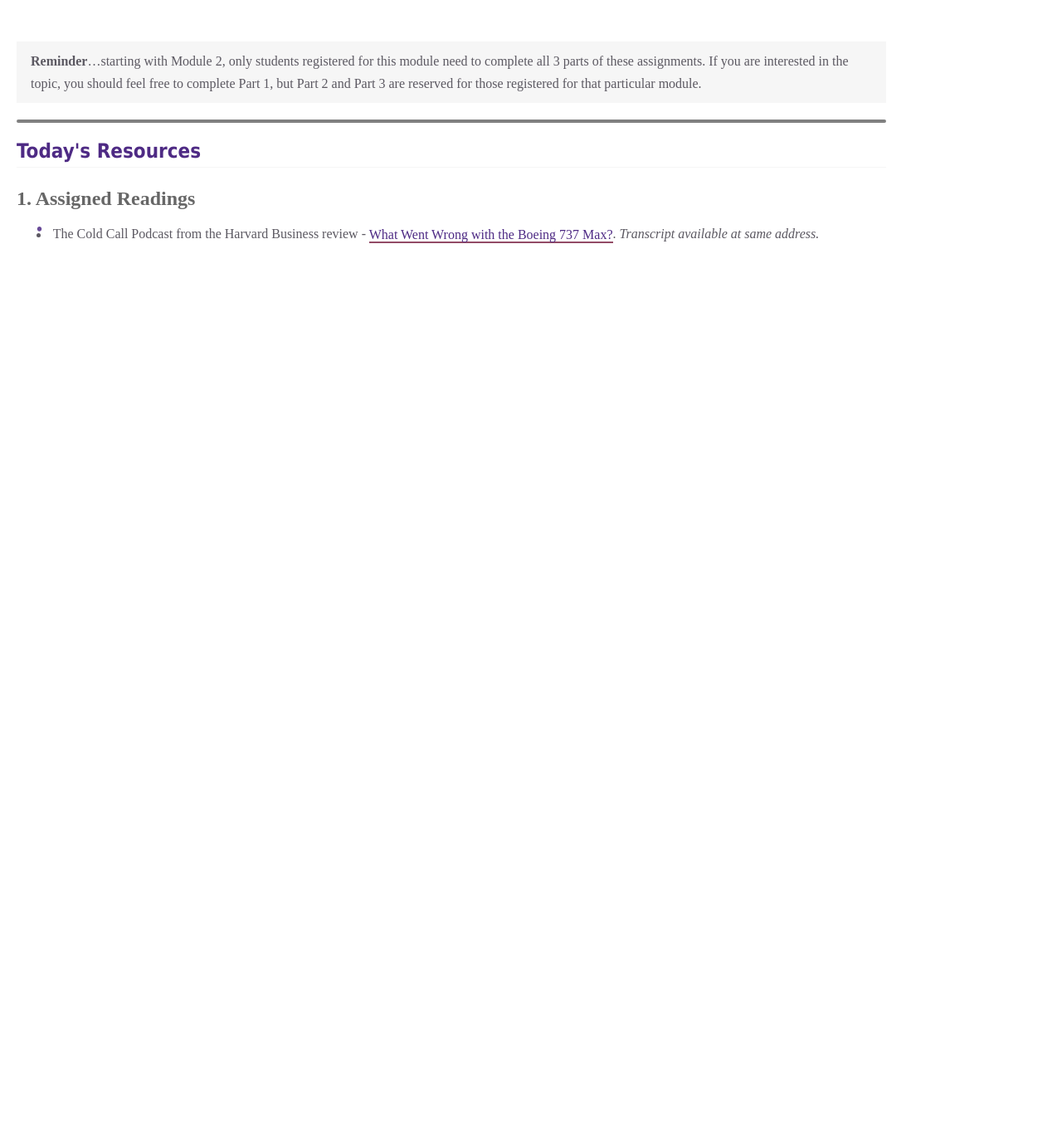
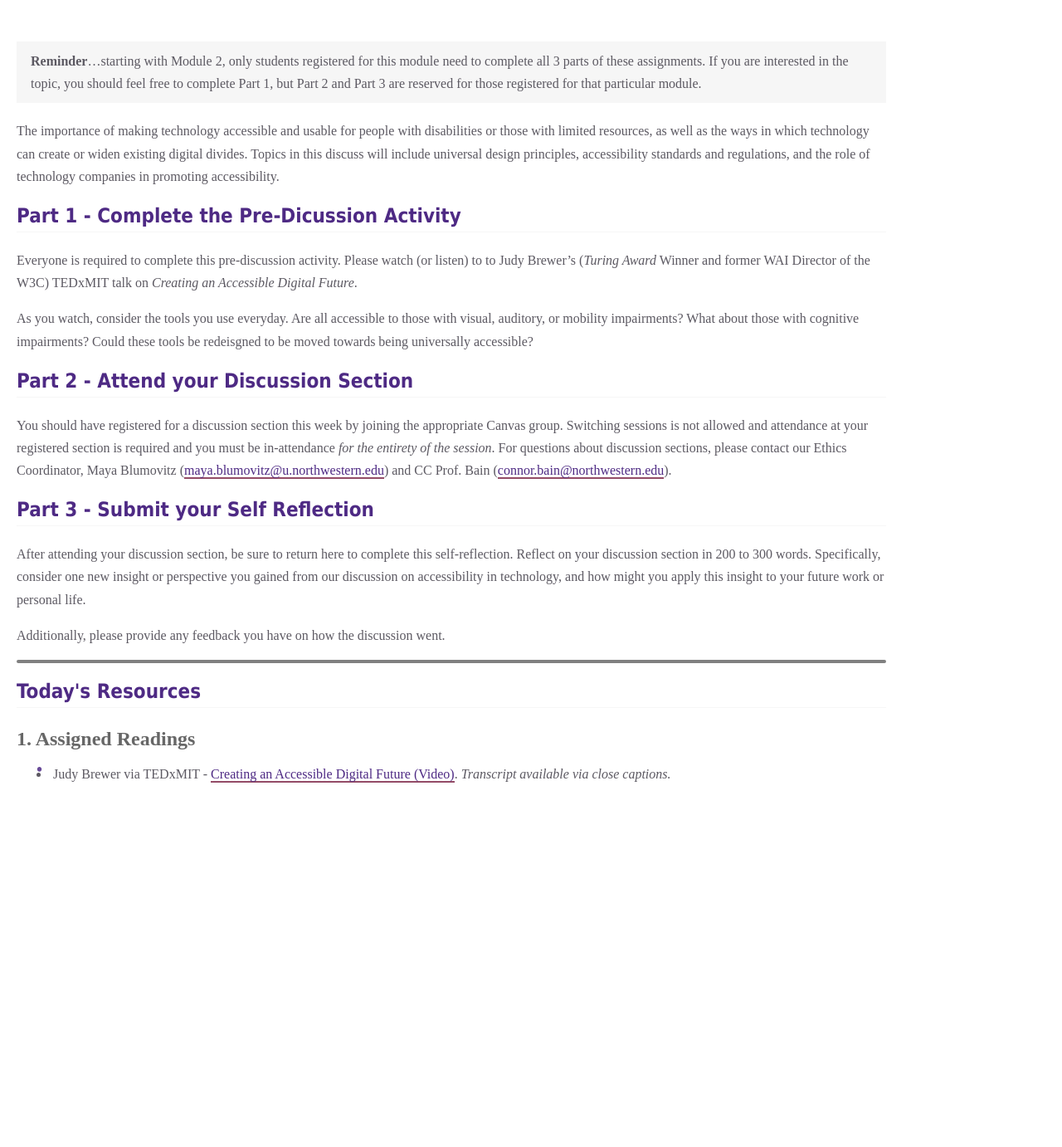
Before and after one commit to shhyou/bain-cs111-web-fork, a Jekyll site: the page built from pages/_lectures/week03_ethics.md, in a window 1280 px wide. Shown: the whole page at 83% size. Built offline with Jekyll 4.4.1, drawn with Linux system fonts in a browser that asks for light colours; some web fonts are replaced; before the commit the page ends 900 px from its top, so only the background shows below that.

Commit message:
wk3 ethics

```diff
--- a/pages/_lectures/week03_ethics.md
+++ b/pages/_lectures/week03_ethics.md
@@ -2,19 +2,36 @@
 layout: module
 title: Accountability
 type: ethics
-draft: 1
+draft: 0
 num: 2
 canvas_id:
 lec_assignment: 1
 canvas_title: Ethics Module 2 - Accessibility
 due_date: 2023-10-02
 readings:
-   - title: "What Went Wrong with the Boeing 737 Max?"
-     author: "The Cold Call Podcast from the Harvard Business review"
-     url: https://hbr.org/podcast/2021/04/what-went-wrong-with-the-boeing-737-max
-     notes: "Transcript available at same address."
+   - title: "Creating an Accessible Digital Future (Video)"
+     author: "Judy Brewer via TEDxMIT"
+     url: https://www.youtube.com/watch?v=Wb2X9kYEvXc
+     notes: "Transcript available via close captions."
 ---
 
 > **Reminder**...starting with Module 2, only students registered for this module need to complete all 3 parts of these assignments. If you are
 > interested in the topic, you should feel free to complete Part 1, but Part 2 and Part 3 are reserved for those registered for that
 > particular module.
+
+The importance of making technology accessible and usable for people with disabilities or those with limited resources, as well as the ways in which technology can create or widen existing digital divides. Topics in this discuss will include universal design principles, accessibility standards and regulations, and the role of technology companies in promoting accessibility.
+
+## Part 1 - Complete the Pre-Dicussion Activity
+
+Everyone is required to complete this pre-discussion activity. Please watch (or listen) to to Judy Brewer's (_Turing Award_ Winner and former WAI Director of the W3C) TEDxMIT talk on _Creating an Accessible Digital Future_.
+
+As you watch, consider the tools you use everyday. Are all accessible to those with visual, auditory, or mobility impairments? What about those with cognitive impairments? Could these tools be redeisgned to be moved towards being universally accessible?
+## Part 2 - Attend your Discussion Section
+
+You should have registered for a discussion section this week by joining the appropriate Canvas group. Switching sessions is not allowed and attendance at your registered section is required and you must be in-attendance _for the entirety of the session_. For questions about discussion sections, please contact our Ethics Coordinator, Maya Blumovitz (<maya.blumovitz@u.northwestern.edu>) and CC Prof. Bain (<connor.bain@northwestern.edu>).
+
+## Part 3 - Submit your Self Reflection
+
+After attending your discussion section, be sure to return here to complete this self-reflection. Reflect on your discussion section in 200 to 300 words. Specifically, consider one new insight or perspective you gained from our discussion on accessibility in technology, and how might you apply this insight to your future work or personal life.
+
+Additionally, please provide any feedback you have on how the discussion went.
```
